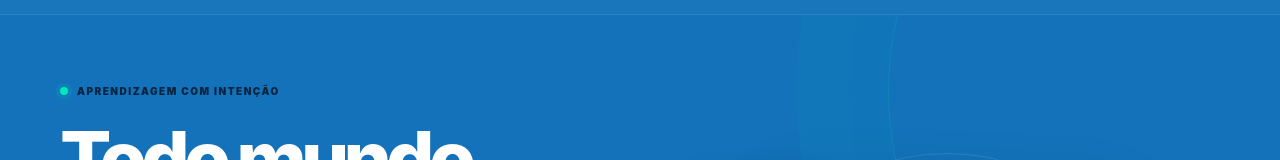
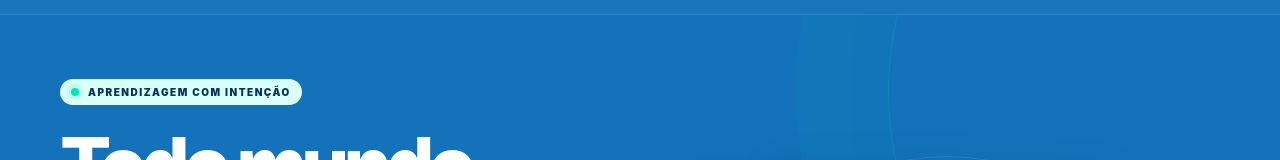
Before and after one commit to khristiantomaz/institutomenteemacao, a plain HTML site: page index.html in a window 1280 px wide. Shown: the part 64-224 px from the top of the page. Drawn offline with Linux system fonts and the light colour scheme.

Commit message:
Improve readability of hero label

```diff
--- a/styles.css
+++ b/styles.css
@@ -249,3 +249,7 @@ details p { max-width: 600px; margin: -3px 25px 18px 0; color: #65798a; font-siz
 
 /* Mais contraste no rótulo do topo */
 .hero .eyebrow { color: #06243f; }
+
+
+/* Legibilidade do selo no topo */
+.hero .eyebrow { color: #07345b; background: #d9fff6; padding: 7px 11px; border-radius: 999px; }
```
